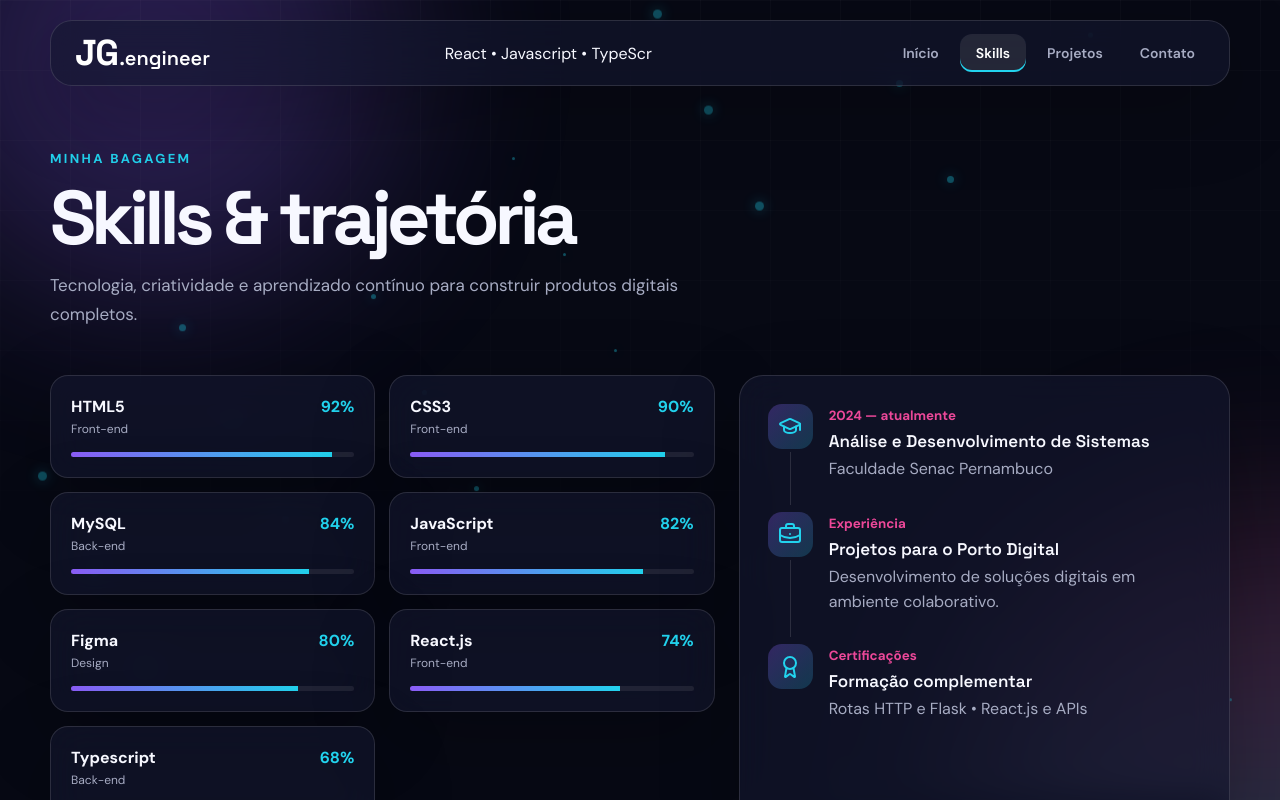
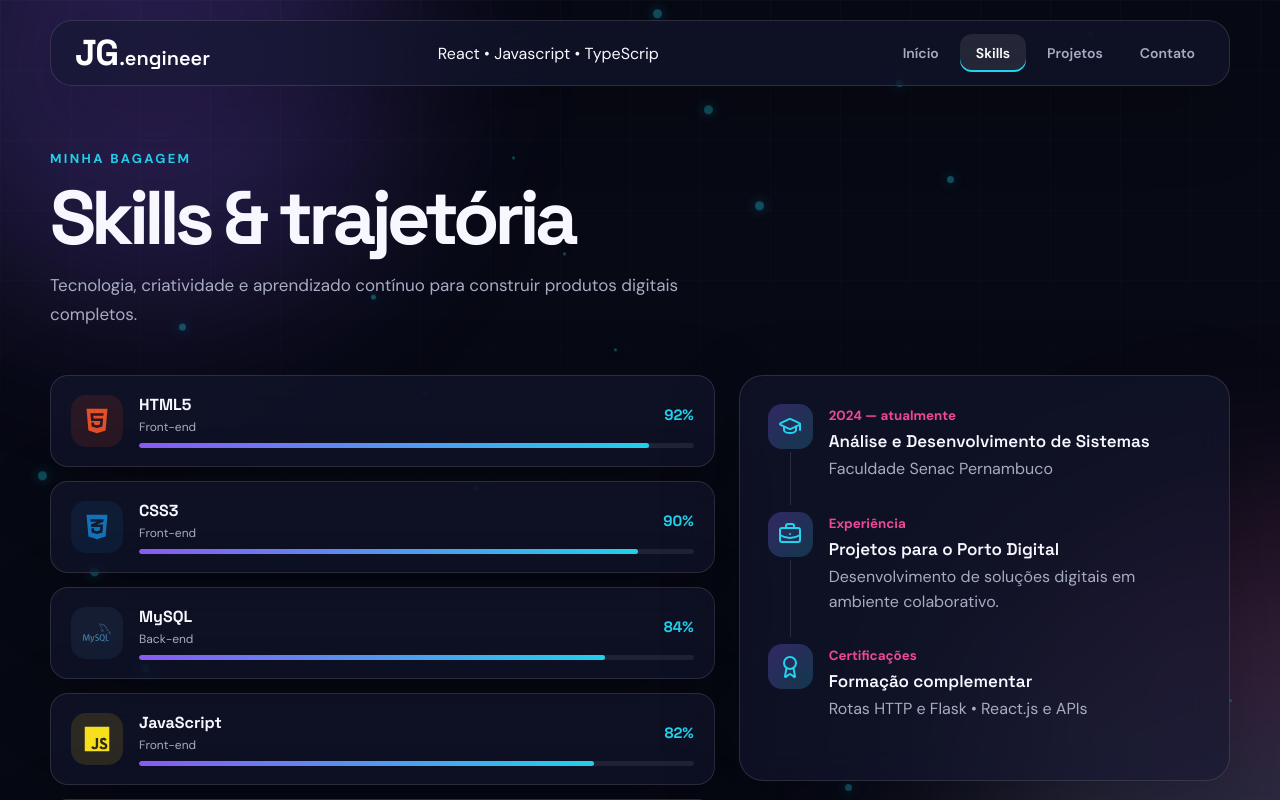
Before and after one commit to jgpns10/Portfolio, a React (Vite) app: page /skills in a window 1280 px wide. Shown: the top 800 px of the page. Built offline with nearby package versions, Linux system fonts and the light colour scheme.

Commit message:
Lista vertical das skills

```diff
--- a/src/pages/Skills.jsx
+++ b/src/pages/Skills.jsx
@@ -1,19 +1,155 @@
-import { Award, BriefcaseBusiness, GraduationCap } from 'lucide-react'
+import {
+  Award,
+  BriefcaseBusiness,
+  Code2,
+  GraduationCap,
+} from 'lucide-react'
+
+import {
+  FaCss3Alt,
+  FaHtml5,
+  FaJs,
+  FaReact,
+} from 'react-icons/fa'
+
+import {
+  SiFigma,
+  SiMysql,
+  SiTypescript,
+} from 'react-icons/si'
+
 import PageHeader from '../components/PageHeader'
 import { skills } from '../data/portfolio'
 
+const skillIcons = {
+  HTML5: {
+    icon: FaHtml5,
+    color: '#e34f26',
+  },
+  CSS3: {
+    icon: FaCss3Alt,
+    color: '#1572b6',
+  },
+  MySQL: {
+    icon: SiMysql,
+    color: '#4479a1',
+  },
+  JavaScript: {
+    icon: FaJs,
+    color: '#f7df1e',
+  },
+  Figma: {
+    icon: SiFigma,
+    color: '#a259ff',
+  },
+  'React.js': {
+    icon: FaReact,
+    color: '#61dafb',
+  },
+  Typescript: {
+    icon: SiTypescript,
+    color: '#3178c6',
+  },
+}
+
 export default function Skills() {
+  const sortedSkills = [...skills].sort(
+    (firstSkill, secondSkill) =>
+      secondSkill.level - firstSkill.level
+  )
+
   return (
     <section className="container page-section">
-      <PageHeader eyebrow="Minha bagagem" title="Skills & trajetória" text="Tecnologia, criatividade e aprendizado contínuo para construir produtos digitais completos." />
+      <PageHeader
+        eyebrow="Minha bagagem"
+        title="Skills & trajetória"
+        text="Tecnologia, criatividade e aprendizado contínuo para construir produtos digitais completos."
+      />
+
       <div className="skills-layout">
         <div className="skill-grid">
-          {skills.map((skill, index) => <article className="skill-card glass reveal" style={{ animationDelay: `${index * .06}s` }} key={skill.name}><div><b>{skill.name}</b><span>{skill.group}</span></div><strong>{skill.level}%</strong><div className="skill-track"><i style={{ '--level': `${skill.level}%` }} /></div></article>)}
+          {sortedSkills.map((skill, index) => {
+            const skillConfig = skillIcons[skill.name]
+            const SkillIcon =
+              skillConfig?.icon ?? Code2
+
+            return (
+              <article
+                className="skill-card glass reveal"
+                style={{
+                  animationDelay: `${index * 0.06}s`,
+                  '--skill-color':
+                    skillConfig?.color ??
+                    'var(--cyan)',
+                }}
+                key={skill.name}
+              >
+                <div className="skill-icon">
+                  <SkillIcon />
+                </div>
+
+                <div className="skill-info">
+                  <b>{skill.name}</b>
+                  <span>{skill.group}</span>
+                </div>
+
+                <strong>{skill.level}%</strong>
+
+                <div className="skill-track">
+                  <i
+                    style={{
+                      '--level': `${skill.level}%`,
+                    }}
+                  />
+                </div>
+              </article>
+            )
+          })}
         </div>
+
         <aside className="timeline glass reveal delay-1">
-          <div className="timeline-item"><span><GraduationCap /></span><div><small>2024 — atualmente</small><h3>Análise e Desenvolvimento de Sistemas</h3><p>Faculdade Senac Pernambuco</p></div></div>
-          <div className="timeline-item"><span><BriefcaseBusiness /></span><div><small>Experiência</small><h3>Projetos para o Porto Digital</h3><p>Desenvolvimento de soluções digitais em ambiente colaborativo.</p></div></div>
-          <div className="timeline-item"><span><Award /></span><div><small>Certificações</small><h3>Formação complementar</h3><p>Rotas HTTP e Flask • React.js e APIs</p></div></div>
+          <div className="timeline-item">
+            <span>
+              <GraduationCap />
+            </span>
+
+            <div>
+              <small>2024 — atualmente</small>
+              <h3>
+                Análise e Desenvolvimento de Sistemas
+              </h3>
+              <p>Faculdade Senac Pernambuco</p>
+            </div>
+          </div>
+
+          <div className="timeline-item">
+            <span>
+              <BriefcaseBusiness />
+            </span>
+
+            <div>
+              <small>Experiência</small>
+              <h3>Projetos para o Porto Digital</h3>
+              <p>
+                Desenvolvimento de soluções digitais
+                em ambiente colaborativo.
+              </p>
+            </div>
+          </div>
+
+          <div className="timeline-item">
+            <span>
+              <Award />
+            </span>
+
+            <div>
+              <small>Certificações</small>
+              <h3>Formação complementar</h3>
+              <p>
+                Rotas HTTP e Flask • React.js e APIs
+              </p>
+            </div>
+          </div>
         </aside>
       </div>
     </section>
--- a/src/styles/global.css
+++ b/src/styles/global.css
@@ -480,58 +480,102 @@ button {
 
 .skills-layout {
   display: grid;
-    grid-template-columns: 1.15fr .85fr;
+  grid-template-columns:
+    minmax(0, 1.15fr)
+    minmax(320px, 0.85fr);
   gap: 24px;
+  align-items: start;
 }
 
 .skill-grid {
-    display: grid;
-    grid-template-columns: 1fr 1fr;
+  display: flex;
+  flex-direction: column;
   gap: 14px;
 }
 
 .skill-card {
+  display: grid;
+  grid-template-columns: 52px 1fr auto;
+  align-items: center;
+  gap: 8px 16px;
+  padding: 18px 20px;
   border-radius: 18px;
-    padding: 20px;
-    display: grid;
-    grid-template-columns: 1fr auto;
-    gap: 15px;
-    transition: .3s;
+  transition:
+    transform 0.3s ease,
+    border-color 0.3s ease,
+    box-shadow 0.3s ease;
 }
 
 .skill-card:hover {
-    transform: translateY(-5px);
-    border-color: rgba(34, 211, 238, .4);
+  transform: translateX(6px);
+  border-color: color-mix(
+    in srgb,
+    var(--skill-color) 45%,
+    transparent
+  );
+  box-shadow: 0 18px 40px rgba(0, 0, 0, 0.22);
 }
 
-.skill-card div:first-child {
+.skill-icon {
+  grid-row: 1 / 3;
+  width: 52px;
+  height: 52px;
+  display: grid;
+  place-items: center;
+  border-radius: 15px;
+  color: var(--skill-color);
+  background: color-mix(
+    in srgb,
+    var(--skill-color) 12%,
+    transparent
+  );
+}
+
+.skill-icon svg {
+  width: 28px;
+  height: 28px;
+}
+
+.skill-info {
   display: flex;
   flex-direction: column;
+  gap: 4px;
 }
 
-.skill-card span {
+.skill-info b {
+  font-family: 'Space Grotesk', sans-serif;
+  font-size: 16px;
+}
+
+.skill-info span {
   color: var(--muted);
   font-size: 12px;
-    margin-top: 4px;
 }
 
 .skill-card strong {
   color: var(--cyan);
+  font-family: 'Space Grotesk', sans-serif;
+  font-size: 15px;
 }
 
 .skill-track {
-    grid-column: 1/-1;
+  grid-column: 2 / -1;
   height: 5px;
-    background: rgba(255, 255, 255, .08);
-    border-radius: 9px;
   overflow: hidden;
+  border-radius: 999px;
+  background: rgba(255, 255, 255, 0.08);
 }
 
 .skill-track i {
   display: block;
+  width: var(--level);
   height: 100%;
-    width: var(--level);
-    background: linear-gradient(90deg, var(--purple), var(--cyan));
+  border-radius: inherit;
+  background: linear-gradient(
+    90deg,
+    var(--purple),
+    var(--cyan)
+  );
   animation: grow 1.2s ease both;
 }
 
@@ -1042,3 +1086,32 @@ button {
     display: none;
   }
 }
+
+@media (max-width: 900px) {
+  .skills-layout {
+    grid-template-columns: 1fr;
+  }
+}
+
+@media (max-width: 650px) {
+  .skill-card {
+    grid-template-columns: 44px 1fr auto;
+    padding: 16px;
+  }
+
+  .skill-icon {
+    width: 44px;
+    height: 44px;
+    border-radius: 13px;
+  }
+
+  .skill-icon svg {
+    width: 24px;
+    height: 24px;
+  }
+
+  .skill-track {
+    grid-column: 1 / -1;
+    margin-top: 5px;
+  }
+}
```
Lines whose indentation alone changed are shown as unchanged.
